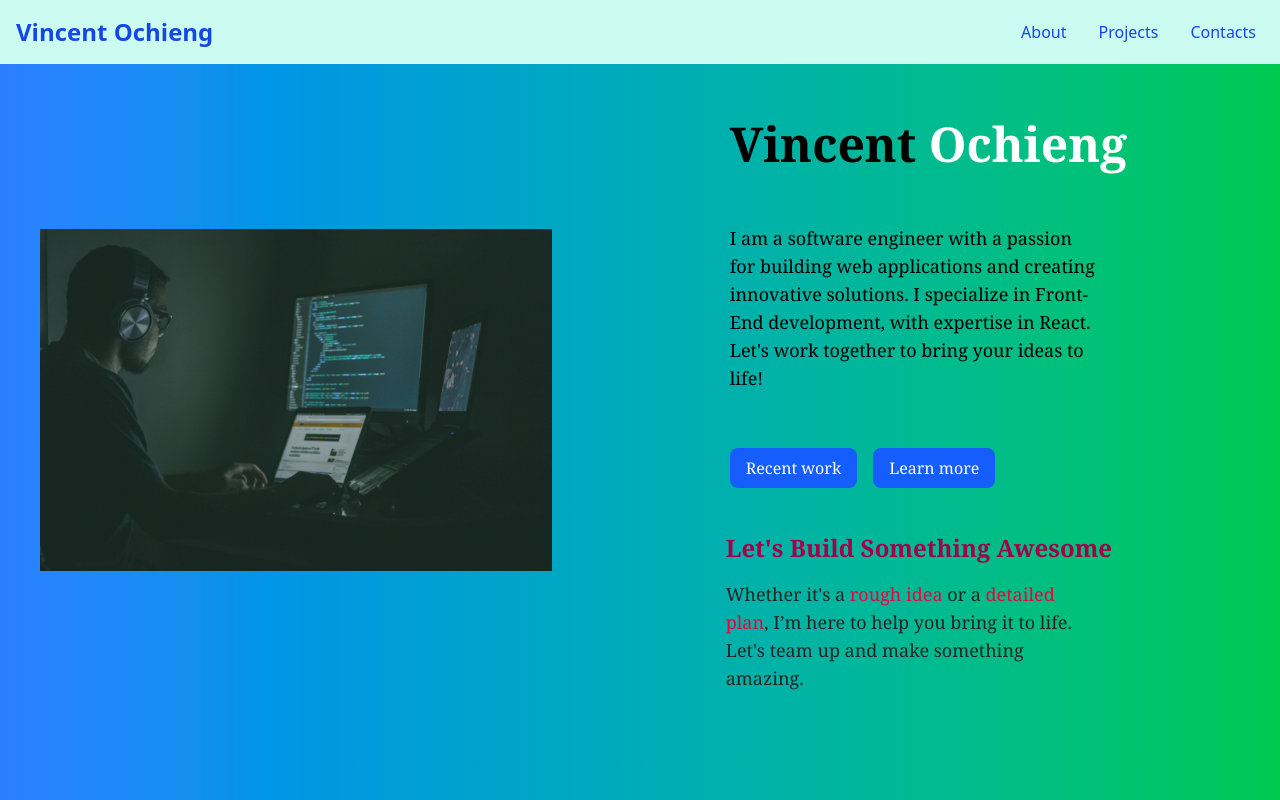
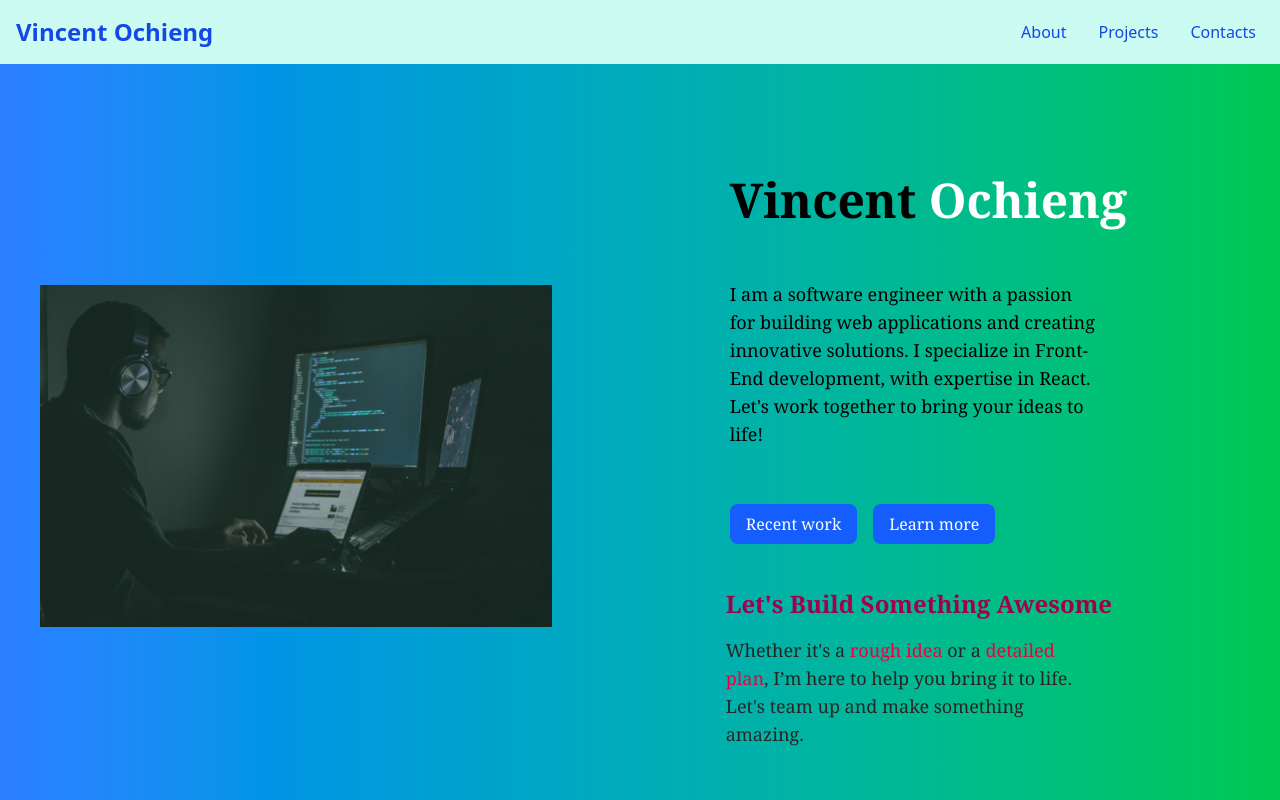
Before and after one commit to VIN9CENT/my-portfolio, a React (Vite) app: page / in a window 1280 px wide. Shown: the top 800 px of the page. Built offline with nearby package versions, Linux system fonts and the light colour scheme.

Commit message:
added some styling

```diff
--- a/src/components/Header.jsx
+++ b/src/components/Header.jsx
@@ -4,7 +4,7 @@ const Header = () => {
   const [isOpen, setIsOpen] = useState(false);
 
   return (
-    <header className="w-full bg-[#cbfbf1] text-blue-700 p-4 fixed top-0">
+    <header className="w-full mb-6 bg-[#cbfbf1] text-blue-700 p-4 fixed top-0 z-50">
       <div className="flex justify-between items-center">
         <h1 className="text-2xl font-bold">Vincent Ochieng</h1>
         <button
--- a/src/components/Hero.jsx
+++ b/src/components/Hero.jsx
@@ -11,7 +11,7 @@ const Hero = () => {
 
   return (
     <>
-      <div className="w-full h-screen font-serif bg-gradient-to-r from-blue-500 to-green-500 flex flex-col lg:flex-row justify-between items-center overflow-hidden px-4">
+      <div className="w-full min-h-screen pt-24 sm:pt-28 font-serif bg-gradient-to-r from-blue-500 to-green-500 flex flex-col lg:flex-row justify-between items-center overflow-hidden px-4" >
         <div className="max-w-xs ml-6 sm:max-w-sm md:max-w-md lg:max-w-lg w-full h-auto">
           <img
             src={jefferson}
@@ -49,8 +49,10 @@ const Hero = () => {
               Let's Build Something Awesome
             </h2>
             <p className="max-w-96 p-2 text-lg text-stone-800">
-              Whether it's a <span className='text-rose-600'> rough idea </span> or a <span className='text-rose-600'>detailed plan</span>, I’m here to help you bring it to life.
-              Let's team up and make something amazing.
+              Whether it's a <span className="text-rose-600"> rough idea </span>{" "}
+              or a <span className="text-rose-600">detailed plan</span>, I’m
+              here to help you bring it to life. Let's team up and make
+              something amazing.
             </p>
           </div>
         </div>
```
